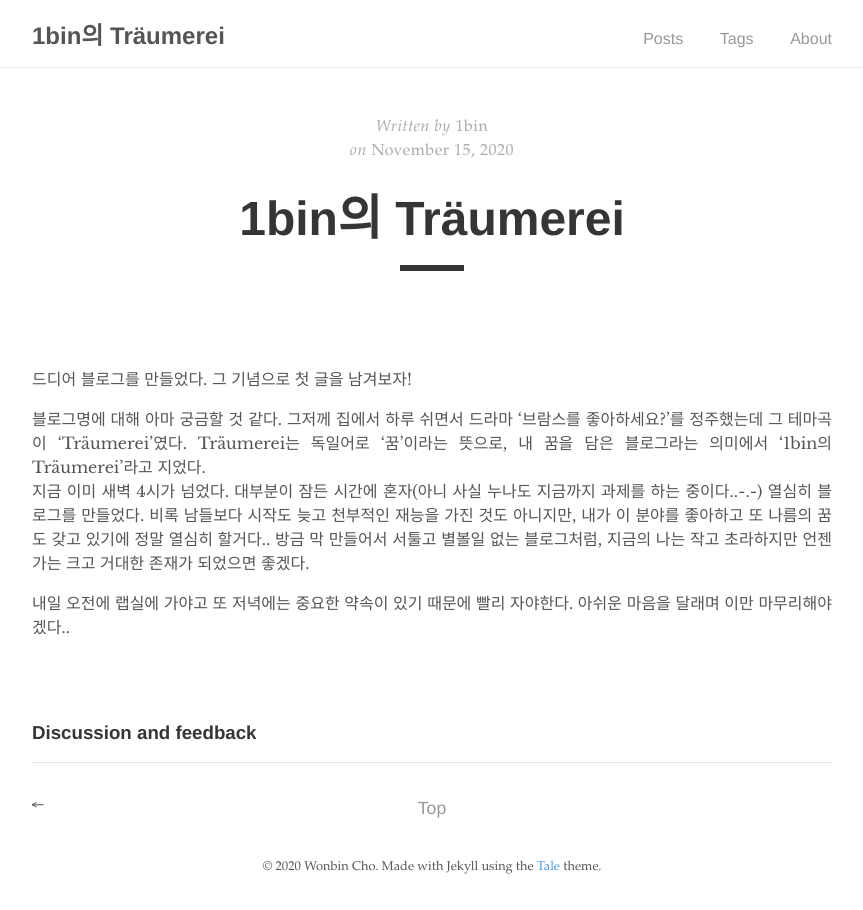
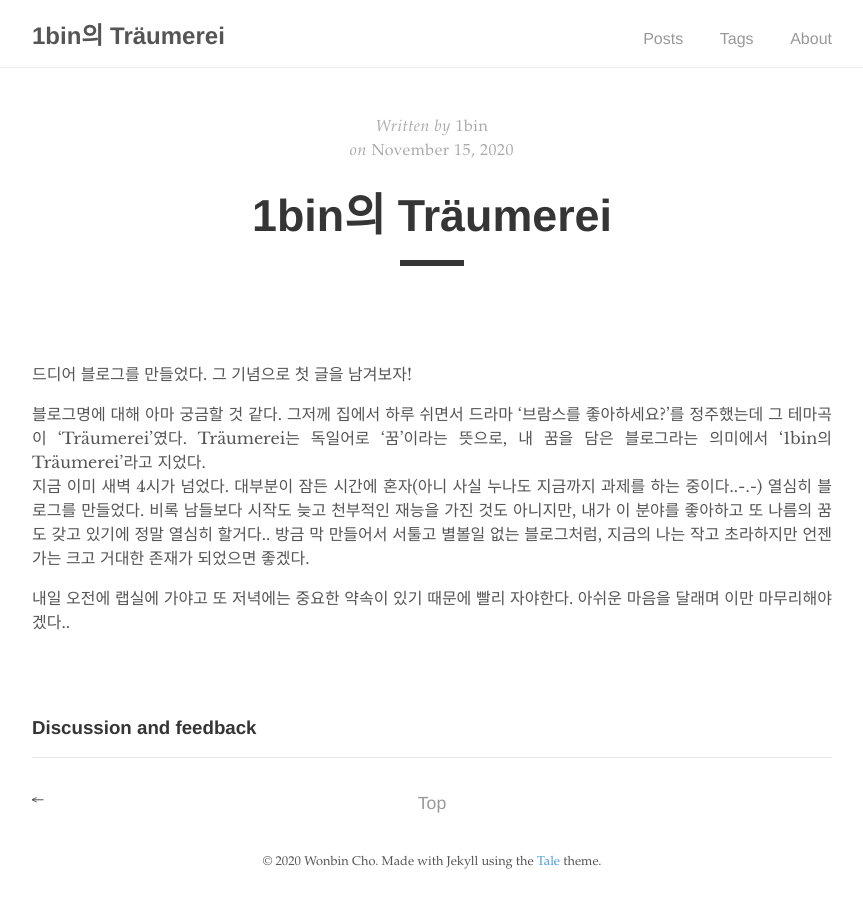
Before and after one commit to 1bin01/1bin01.github.io, a Jekyll site: the page built from _posts/2020-11-15-my-first-posting.md, in a window 1280 px wide. Shown: the whole page, without its empty margins (208-1071 px from the left). Built offline with Jekyll 4.4.1, drawn with Linux system fonts in a browser that asks for light colours; comment, search, counter and statistics services are not loaded.

Commit message:
Update _post.scss

```diff
--- a/_sass/tale/_post.scss
+++ b/_sass/tale/_post.scss
@@ -15,7 +15,7 @@
   &-title {
     color: $default-shade;
     font-family: $sans-serif;
-    font-size: 3rem;
+    font-size: 2.8rem;
     margin: 1rem 0;
     text-align: center;
   }
```
